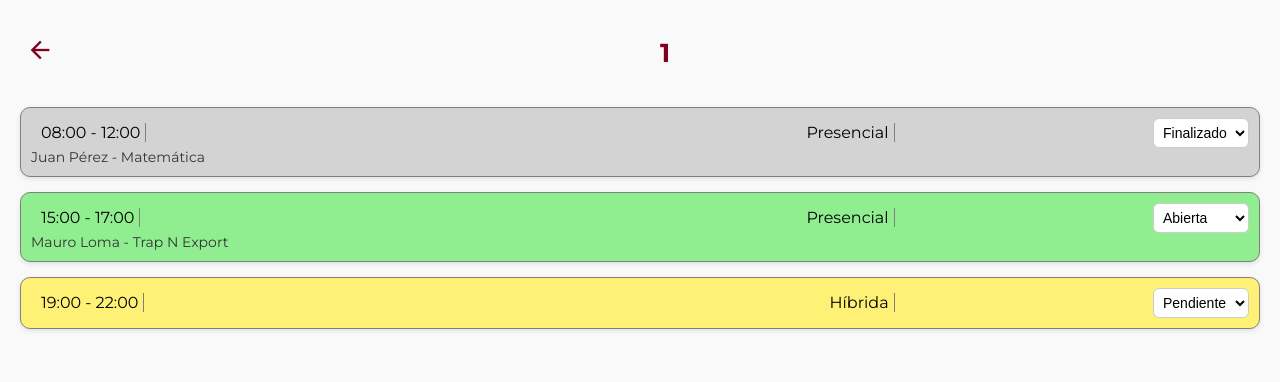
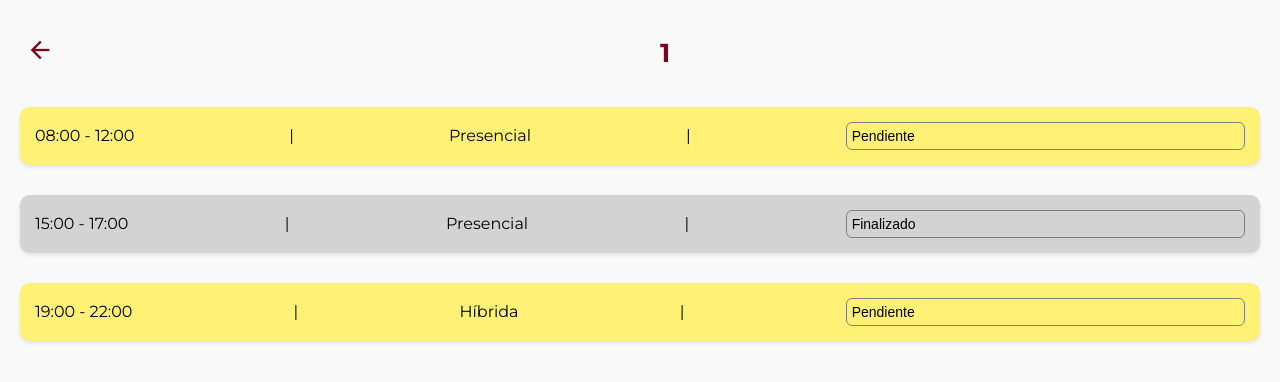
Before and after one commit to MankerzXD/controlrooms, a React (Create React App) app: page /aula/1 in a window 1280 px wide. Shown: the top 382 px of the page. Built offline with nearby package versions, Linux system fonts and the light colour scheme; sample sign-in values are in the browser's storage.

Commit message:
slider in aulas

```diff
--- a/src/components/Aula.jsx
+++ b/src/components/Aula.jsx
@@ -1,17 +1,45 @@
+import { useState, useEffect } from 'react';
 import { useNavigate, useParams } from 'react-router-dom';
-import { useState } from 'react'; // agregá esto arriba
 import '../styles/aula.scss';
 
 function Aula() {
     const navigate = useNavigate();
-    const { aulaId } = useParams(); // Ejemplo: 2A, 3C, etc.
+    const { aulaId } = useParams();
 
-    // Ahora usamos useState para poder actualizar los horarios
     const [horarios, setHorarios] = useState([
-        { inicio: '08:00', fin: '12:00', modalidad: 'Presencial', estado: 'Finalizado', profesor: 'Juan Pérez', materia: 'Matemática' },
-        { inicio: '15:00', fin: '17:00', modalidad: 'Presencial', estado: 'Abierta', profesor: 'Mauro Loma', materia: 'Trap N Export' },
-        { inicio: '19:00', fin: '22:00', modalidad: 'Híbrida', estado: 'Pendiente', profesor: '', materia: '' },
+        {
+            inicio: '08:00',
+            fin: '12:00',
+            modalidad: 'Presencial',
+            estado: 'Pendiente',
+            profesor: 'Juan Pérez',
+            materia: 'Matemática',
+        },
+        {
+            inicio: '15:00',
+            fin: '17:00',
+            modalidad: 'Presencial',
+            estado: 'Finalizado',
+            profesor: 'Mauro Loma',
+            materia: 'Trap N Export',
+        },
+        {
+            inicio: '19:00',
+            fin: '22:00',
+            modalidad: 'Híbrida',
+            estado: 'Pendiente',
+            profesor: '',
+            materia: '',
+        },
     ]);
+
+    const [abiertos, setAbiertos] = useState([]);
+    const [comentarios, setComentarios] = useState(() => {
+        const guardados = localStorage.getItem(`comentarios-${aulaId}`);
+        return guardados ? JSON.parse(guardados) : Array(horarios.length).fill('');
+    });
+    const [mostrarComentario, setMostrarComentario] = useState([]);
+    const [startX, setStartX] = useState(null);
 
     const handleEstadoChange = (index, nuevoEstado) => {
         const nuevosHorarios = [...horarios];
@@ -19,23 +47,53 @@ function Aula() {
         setHorarios(nuevosHorarios);
     };
 
-    // Definir color de fondo según estado
+    const toggleDetalle = (index) => {
+        setAbiertos((prev) =>
+            prev.includes(index) ? prev.filter((i) => i !== index) : [...prev, index]
+        );
+    };
+
+    const handleTouchStart = (e) => {
+        setStartX(e.touches[0].clientX);
+    };
+
+    const handleTouchEnd = (index, e) => {
+        const endX = e.changedTouches[0].clientX;
+        if (startX - endX > 50) {
+            setMostrarComentario((prev) => [...new Set([...prev, index])]);
+        }
+    };
+
+    const handleMouseDown = (e) => {
+        setStartX(e.clientX);
+    };
+
+    const handleMouseUp = (index, e) => {
+        if (startX - e.clientX > 50) {
+            setMostrarComentario((prev) => [...new Set([...prev, index])]);
+        }
+    };
+
     const getEstadoColor = (estado) => {
         switch (estado) {
             case 'Finalizado':
-                return '#d3d3d3'; // gris
+                return '#d3d3d3';
             case 'Abierta':
-                return '#90ee90'; // verde claro
+                return '#90ee90';
             case 'Pendiente':
-                return '#fff176'; // amarillo claro
+                return '#fff176';
             default:
-                return '#ffffff'; // blanco
+                return '#ffffff';
         }
     };
 
+    // Guardar comentarios en localStorage
+    useEffect(() => {
+        localStorage.setItem(`comentarios-${aulaId}`, JSON.stringify(comentarios));
+    }, [comentarios, aulaId]);
+
     return (
         <div className="aula-container">
-            {/* Topbar con botón volver y título */}
             <div className="top-bar">
                 <button className="back-button" onClick={() => navigate(-1)}>
                     <span className="material-icons">arrow_back</span>
@@ -43,28 +101,54 @@ function Aula() {
                 <h1>{aulaId}</h1>
             </div>
 
-            {/* Lista de horarios */}
             <div className="horarios">
                 {horarios.map((horario, index) => (
                     <div
                         key={index}
                         className="horario-block"
                         style={{ backgroundColor: getEstadoColor(horario.estado) }}
+                        onClick={() => toggleDetalle(index)}
+                        onTouchStart={handleTouchStart}
+                        onTouchEnd={(e) => handleTouchEnd(index, e)}
+                        onMouseDown={handleMouseDown}
+                        onMouseUp={(e) => handleMouseUp(index, e)}
                     >
                         <div className="horario-info">
-                            <div className="horario">
-                                <span className="hora-infox">{horario.inicio} - {horario.fin}</span>
-                                <span className="modalidad-info">{horario.modalidad}</span>
-                            </div>
-                            <select value={horario.estado} onChange={(e) => handleEstadoChange(index, e.target.value)}>
+                            <span>{horario.inicio} - {horario.fin}</span>
+                            <span> | </span>
+                            <span>{horario.modalidad}</span>
+                            <span> | </span>
+                            <select
+                                value={horario.estado}
+                                onClick={(e) => e.stopPropagation()}
+                                onChange={(e) => handleEstadoChange(index, e.target.value)}
+                            >
                                 <option value="Finalizado">Finalizado</option>
+                                <option value="Abierta">Abierta</option>
                                 <option value="Pendiente">Pendiente</option>
-                                <option value="Abierta">Abierta</option>
                             </select>
                         </div>
-                        {horario.profesor && horario.materia && (
+
+                        {abiertos.includes(index) && horario.profesor && horario.materia && (
                             <div className="profesor-info">
                                 {horario.profesor} - {horario.materia}
+                            </div>
+                        )}
+
+                        {mostrarComentario.includes(index) && (
+                            <div className="comentario-popup">
+                                <span className="material-icons">comment</span>
+                                <input
+                                    type="text"
+                                    placeholder="Agregar comentario..."
+                                    value={comentarios[index]}
+                                    onClick={(e) => e.stopPropagation()}
+                                    onChange={(e) => {
+                                        const nuevos = [...comentarios];
+                                        nuevos[index] = e.target.value;
+                                        setComentarios(nuevos);
+                                    }}
+                                />
                             </div>
                         )}
                     </div>
--- a/src/styles/aula.scss
+++ b/src/styles/aula.scss
@@ -37,18 +37,16 @@
       margin-top: 20px;
 
       .horario-block {
-        padding: 10px;
+        position: relative;
+        transition: transform 0.3s ease, background-color 0.3s;
         border-radius: 10px;
-        box-shadow: 0 2px 5px rgba(0, 0, 0, 0.1);
-        display: grid;
-        flex-direction: column;
-        align-items: flex-start;
-        text-align: left;
-        transition: transform 0.2s;
-        border: solid grey .7px;
+        padding: 15px;
+        margin-bottom: 15px;
+        box-shadow: 0 2px 4px rgba(0, 0, 0, 0.1);
+        cursor: pointer;
 
         &:hover {
-          transform: scale(1.02);
+          transform: translateX(-5px);
         }
 
         .horario-info {
@@ -57,27 +55,26 @@
           align-items: center;
           justify-content: space-between;
           gap: 5px;
-          .horario{
-            width: 70%;
-            display: flex;
-            justify-content: space-between;
-            border-right: grey solid 1px;
-            padding: 0 5px;
             .hora-infox{
+              width: 33%;
               padding: 0 5px;
-              border-right: solid grey 1px;
             }
             .modalidad-info{
+              width: 33%;
               padding-left: 5px;
+
             }
-          }
           select {
+            width: 33%;
             padding: 5px;
             font-size: 14px;
             border-radius: 6px;
-            border: 1px solid #ccc;
-            background-color: #fff;
+            border: 1px solid grey;
+            background-color: #ffffff00;
             cursor: pointer;
+            appearance: none;
+            -webkit-appearance: none;
+            -moz-appearance: none;
           }
         }
 
@@ -85,6 +82,37 @@
           font-size: 14px;
           color: #333;
         }
+        .comentario-popup {
+          display: flex;
+          align-items: center;
+          gap: 10px;
+          margin-top: 10px;
+          animation: fadeInLeft 0.3s ease;
+
+          .material-icons {
+            color: #800020;
+            font-size: 20px;
+          }
+
+          input {
+            flex: 1;
+            padding: 8px 10px;
+            font-size: 14px;
+            border: 1px solid #aaa;
+            border-radius: 6px;
+          }
+        }
       }
     }
+    // Animación al aparecer
+@keyframes fadeInLeft {
+  from {
+    opacity: 0;
+    transform: translateX(-15px);
   }
+  to {
+    opacity: 1;
+    transform: translateX(0);
+  }
+}
+  }
```
